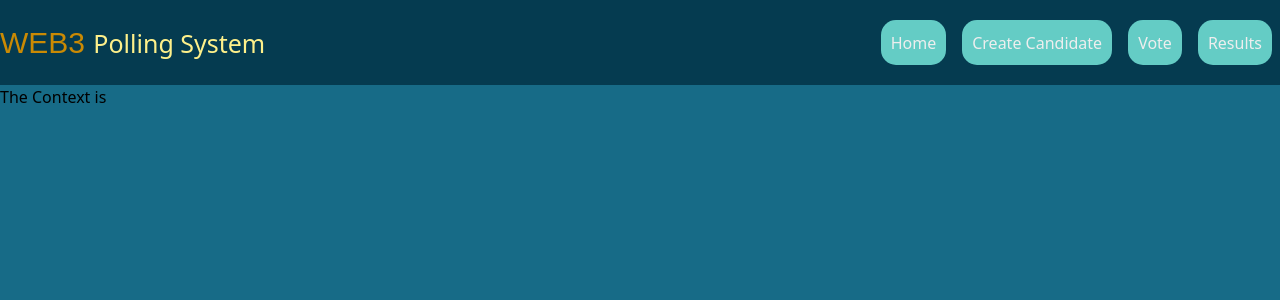
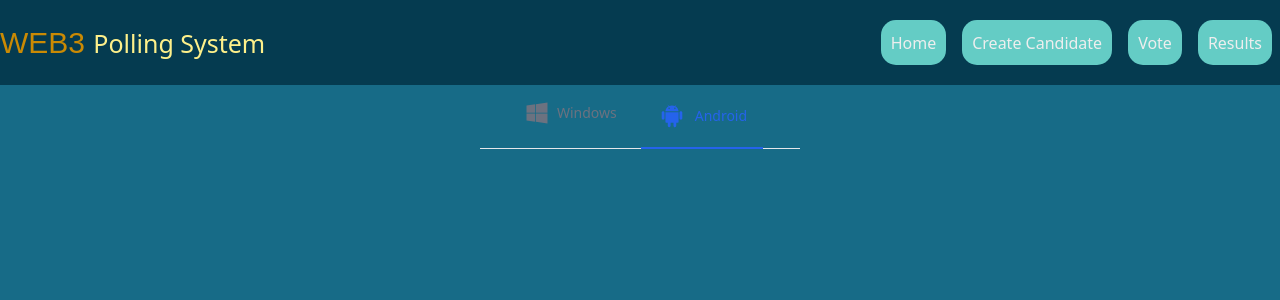
Before and after one commit to UchihaDSenju/web3_polling_system, a React (Vite) app: page /#/ in a window 1280 px wide. Shown: the top 300 px of the page. Built offline with nearby package versions, Linux system fonts and the light colour scheme; a web font is replaced by a local one.

Commit message:
Some design changes in Home and connectButton

```diff
--- a/package.json
+++ b/package.json
@@ -14,6 +14,7 @@
     "ethers": "^5.7.2",
     "react": "^18.2.0",
     "react-dom": "^18.2.0",
+    "react-icons": "^5.0.1",
     "react-router-dom": "^6.20.1",
     "react-toastify": "^9.1.3"
   },
--- a/src/components/ConnectWalletButton.jsx
+++ b/src/components/ConnectWalletButton.jsx
@@ -4,8 +4,8 @@ import { StateContext } from '../context'
 const ConnectWalletButton = () => {
     const context = useContext(StateContext)
   return (
-    <div className=''>
-        <button onClick={context.connectWallet} className='bg-red-600 rounded-xl text-center px-7 text-gray-300' >
+    <div className='h-[80vh] flex justify-center items-center '>
+        <button onClick={context.connectWallet} className='text-center bg-yellow-500 rounded-sm p-5 text-amber-900' >
             Connect Wallet Now
         </button>
     </div>
--- a/src/pages/Home.jsx
+++ b/src/pages/Home.jsx
@@ -1,11 +1,33 @@
 import React, { useContext } from 'react'
 import { StateContext } from '../context'
+import { FaAndroid, FaWindows } from "react-icons/fa";
+import { IoLogoAndroid, IoLogoWindows } from "react-icons/io";
 
 const Home = () => {
     const context = useContext(StateContext);
     context.getOwnerAddress();
   return (
-    <div>The Context is {context.formData.name}</div>
+    <>
+      <div>
+
+
+        <div class="border-b border-gray-200 dark:border-gray-700 w-[25%] mx-auto">
+            <ul class="flex justify-center -mb-px text-sm font-medium text-center text-gray-500 dark:text-gray-400">
+                <li class="me-2">
+                    <a href="#" class="inline-flex items-center justify-center p-4 border-b-2 border-transparent rounded-t-lg hover:text-gray-600 hover:border-gray-300 dark:hover:text-gray-300 group">
+                        <IoLogoWindows className='text-2xl mr-2'/><h1>Windows</h1>
+                    </a>
+                </li>
+                <li class="me-2">
+                    <a href="#" class="inline-flex items-center justify-center p-4 text-blue-600 border-b-2 border-blue-600 rounded-t-lg active dark:text-blue-500 dark:border-blue-500 group" aria-current="page">
+                        <IoLogoAndroid className='text-3xl mr-2'/><h1>Android</h1>
+                    </a>
+                </li>
+            </ul>
+        </div>
+
+      </div>
+    </>
   )
 }
 
```
Also changed, not shown: 1 other file (tests, documents, lock files or other folders).
